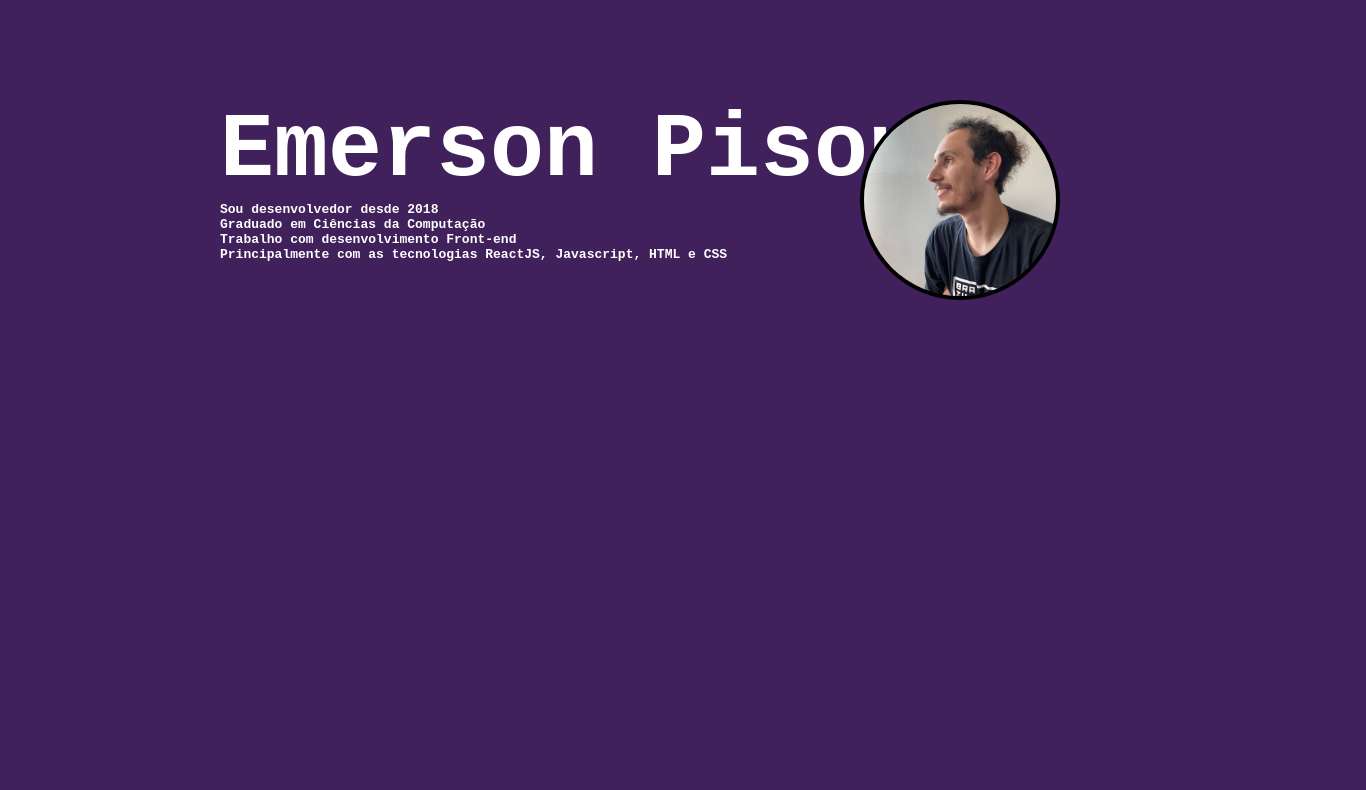
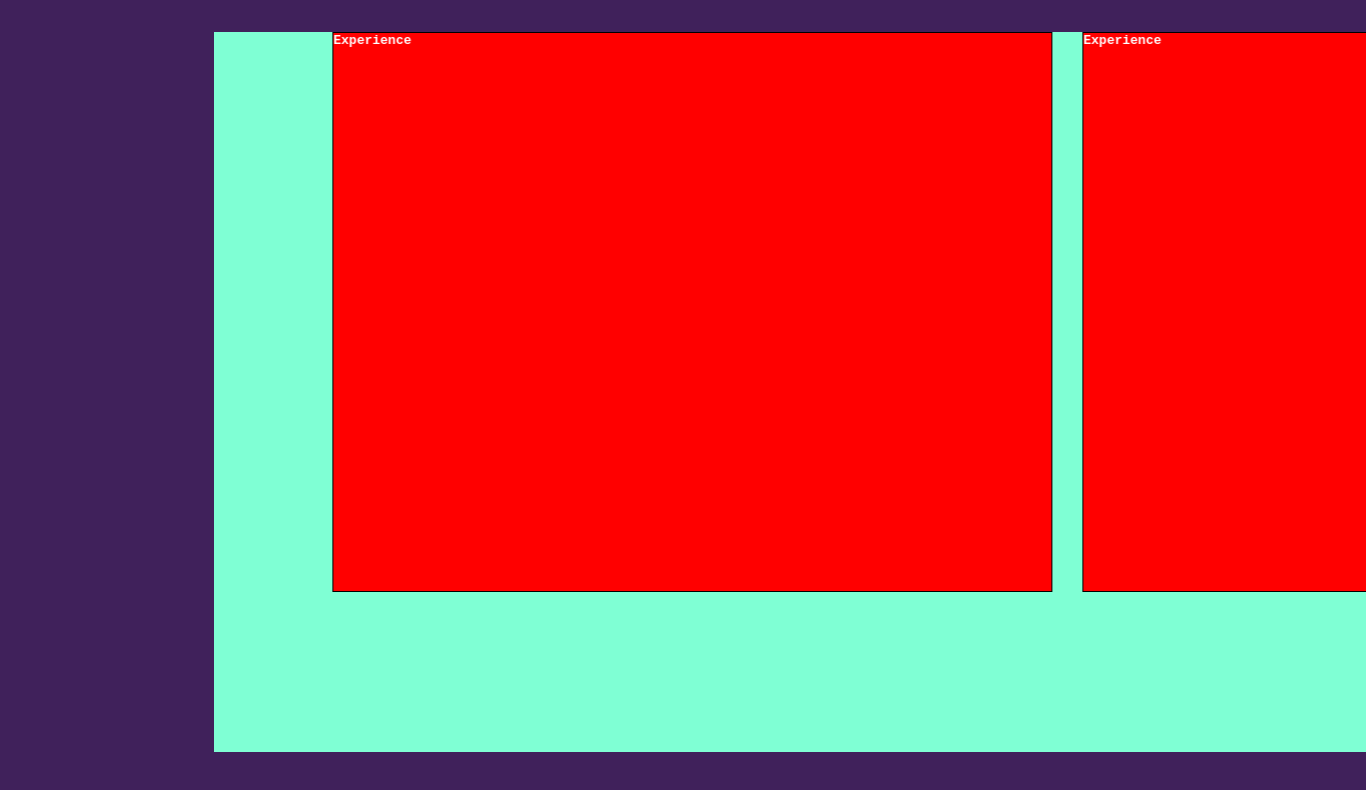
Before and after one commit to emersonpisoni/portfolio, a React (Create React App) app: page / in a window 1280 px wide. Shown: the top 790 px of the page, 1366 px wide, since content can reach past the window. Built offline with nearby package versions, Linux system fonts and the light colour scheme.

Commit message:
make page scroll horizontaly

```diff
--- a/src/App.scss
+++ b/src/App.scss
@@ -8,12 +8,41 @@
     color: white;
     font-weight: bold;
   }
+
   font-family: monospace;
-  background-color:  rgb(64, 33, 91);
+  background-color: rgb(64, 33, 91);
 }
 
 .App {
-  display: flex;
-  justify-content: center;
-  align-items: center;
+  // display: flex;
+  // justify-content: center;
+  // flex-direction: column;
+  // align-items: center;
+  // position: relative;
 }
+
+.content-horizontal {
+  margin: 32px;
+  height: 90vw;
+  width: 90vh;
+  top: 0;
+  left: 0;
+  overflow-y: auto;
+  overflow-x: hidden;
+  transform: rotate(270deg) translateY(-42vw);
+  transform-origin: right top;
+  background-color: aquamarine;
+  position: absolute;
+}
+
+$scrollBarHeight: 1px;
+
+::-webkit-scrollbar {
+  width: $scrollBarHeight;
+  height: $scrollBarHeight;
+}
+
+::-webkit-scrollbar-button {
+  width: $scrollBarHeight;
+  height: $scrollBarHeight;
+}
--- a/src/App.tsx
+++ b/src/App.tsx
@@ -1,10 +1,19 @@
 import './App.scss';
-import { Description } from './components/Description';
+import { Description } from './components/Description/Description';
+import { Experience } from './components/Experience/Experience';
+import { Summary } from './components/Summary/Summary';
 
 function App() {
   return (
     <div className="App">
-      <Description />
+      {/* <Summary /> */}
+      <div className='content-horizontal'>
+        {/* <Description /> */}
+        <Experience />
+        <Experience />
+        <Experience />
+        <Experience />
+      </div>
     </div>
   );
 }
--- a/src/components/Description.scss
+++ b/src/components/Description/Description.scss
@@ -6,11 +6,18 @@
 }
 
 .description {
-  position: relative;
+  // position: relative;
+  transform: rotate(90deg);
+  transform-origin: right top;
+  // height: 100vw;
+  width: 500px;
+  height: 500px;
+
+  border: 1px solid blue;
 
   .text {
-    @include header;
-    left: 220px;
+    // @include header;
+    // left: 220px;
 
     p:first-child {
       font-size: 90px;
@@ -23,7 +30,7 @@
   }
 
   .image {
-    @include header;
+    // @include header;
 
     width: 200px;
     border-radius: 50%;
--- a/src/components/Description.tsx
+++ b/src/components/Description/Description.tsx
@@ -1,6 +1,6 @@
 import React, { LegacyRef, useEffect, useLayoutEffect, useRef } from 'react'
 import "./Description.scss"
-import emersonImage from '../assets/emerson.jpg'
+import emersonImage from '../../assets/emerson.jpg'
 
 export function Description() {
   const imageRef = useRef<HTMLImageElement>(null)
--- /dev/null
+++ b/src/components/Experience/Experience.scss
@@ -0,0 +1,8 @@
+.experience {
+  transform: rotate(90deg) translateX(648px);
+  transform-origin: right top;
+  height: 70vh;
+  background: red;
+  margin-top: 190px;
+  border: 1px solid black;
+}
--- /dev/null
+++ b/src/components/Experience/Experience.tsx
@@ -0,0 +1,10 @@
+import React from 'react'
+import './Experience.scss'
+
+type Props = {}
+
+export function Experience({ }: Props) {
+  return (
+    <div className='experience'>Experience</div>
+  )
+}
--- /dev/null
+++ b/src/components/Summary/Summary.scss
@@ -0,0 +1,11 @@
+.summary {
+  display: flex;
+  flex-direction: column;
+  position: fixed;
+  left: 0;
+  top: 0;
+  background-color: black;
+  height: 100vh;
+  padding: 100px;
+  filter: drop-shadow(5px 2px 13px black);
+}
--- /dev/null
+++ b/src/components/Summary/Summary.tsx
@@ -0,0 +1,15 @@
+import React from 'react'
+import './Summary.scss'
+
+type Props = {}
+
+export function Summary({ }: Props) {
+  return (
+    <div className='summary'>
+      <button>Sobre</button>
+      <button>Experiência</button>
+      <button>Projetos</button>
+      <button>Mande um oi! 🖖</button>
+    </div>
+  )
+}
```
